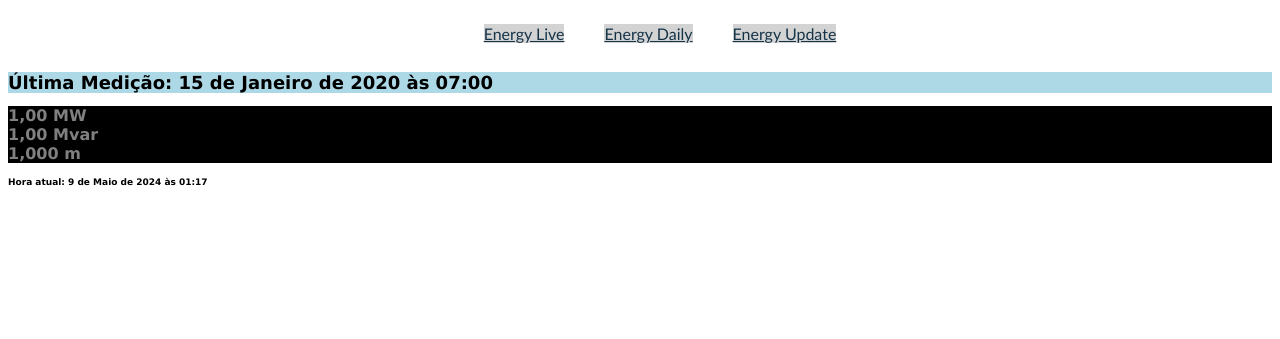
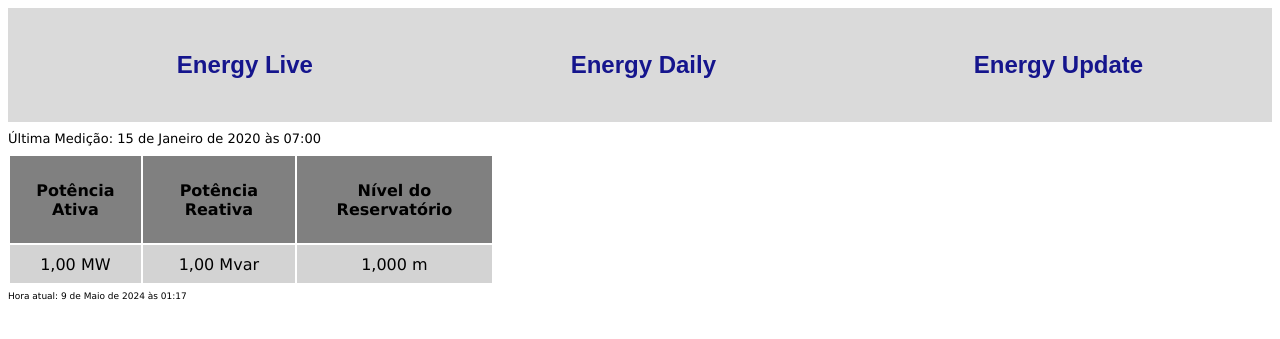
Before and after one commit to brunosgoulart/MegaWatch, a Django app: page / in a window 1280 px wide. Shown: the top 339 px of the page. Run offline with Django 5.2, Linux system fonts and the light colour scheme; tables that the repository leaves empty hold one stand-in row (values such as "Sample post").

Commit message:
Stilyzing Header and Table

```diff
--- a/core/static/css/custom.css
+++ b/core/static/css/custom.css
@@ -3,41 +3,52 @@ body {
 }
 
 header {
+    background-color: rgba(211, 211, 211, 0.822);
     width: 100%;
-    color: #3C5B6F;
 }
 
-header nav {
+header nav ul {
     display: flex;
-    align-items: center;
-    justify-content: center;
+    justify-content: space-around;
+    font-size: 24px;
+    font-family: Arial, Helvetica, sans-serif;
+}
+
+header nav ul a {
+    text-decoration: none;
+    color: rgba(0, 0, 133, 0.904);
+    font-weight: bold;
+}
+
+header nav ul a:hover {
+    background-color: rgb(196, 196, 196);
+}
+
+h1 {
+    font-size: smaller;
+    font-weight: lighter;
+}
+
+table tr th {
+    background-color: gray;
+    text-align: center;
+    width: auto;
+    padding: 5%;
 
 }
 
-header nav ul a {
-    background-color: lightgray;
-    font-family: 'Gill Sans', 'Gill Sans MT', Calibri, 'Trebuchet MS', sans-serif;
-    color: #153448;
+table tr td {
+    background-color: lightgrey;
+    text-align: center;
+    padding: 2%;
 }
 
-h1 {
-    background-color: lightblue;
-    font-size: large;
-}
-
-h2 {
-    background-color: black;
-    color: gray;
-    font-size: medium;
-}
-
-h4 {
+.currentTime {
     font-size: xx-small;
 }
 
-header nav ul a:hover {
-    border-bottom: 1px dotted orange;
-    font-size: 25px;
+.measurementTime {
+    font-size: small;
 }
 
 .mytitle {
--- a/core/templates/energy-live.html
+++ b/core/templates/energy-live.html
@@ -9,27 +9,33 @@
     </head>
     <body>
         <header>
+            <br>
             <nav>
                 <ul>
                     <a href=" ">Energy Live</a>
-                </ul>
-                <ul>
                     <a href="energy-daily">Energy Daily</a>
-                </ul>
-                <ul>
                     <a href="energy-update">Energy Update</a>
                 </ul>
             </nav>
+        </br>
         </header>
-        <h1>
+        <h1 class="measurementTime">
             Última Medição: {{TS}}
         </h1>
-        <h2>
-            {{MW}} MW <br>
-            {{Mvar}} Mvar <br>
-            {{Level}} m <br>
-        </h2>
 
-        <h4>Hora atual: {{CurrentTime}}</h4>
+        <table>
+            <tr>
+                <th> Potência Ativa </th>
+                <th> Potência Reativa </th>
+                <th> Nível do Reservatório </th>
+            </tr>
+            <tr>
+                <td>{{MW}} MW</td>
+                <td>{{Mvar}} Mvar</td>
+                <td>{{Level}} m</td>
+
+            </tr>
+        </table>
+        <h1 class="currentTime">Hora atual: {{CurrentTime}}</h4>
     </body>
 </html>
```
